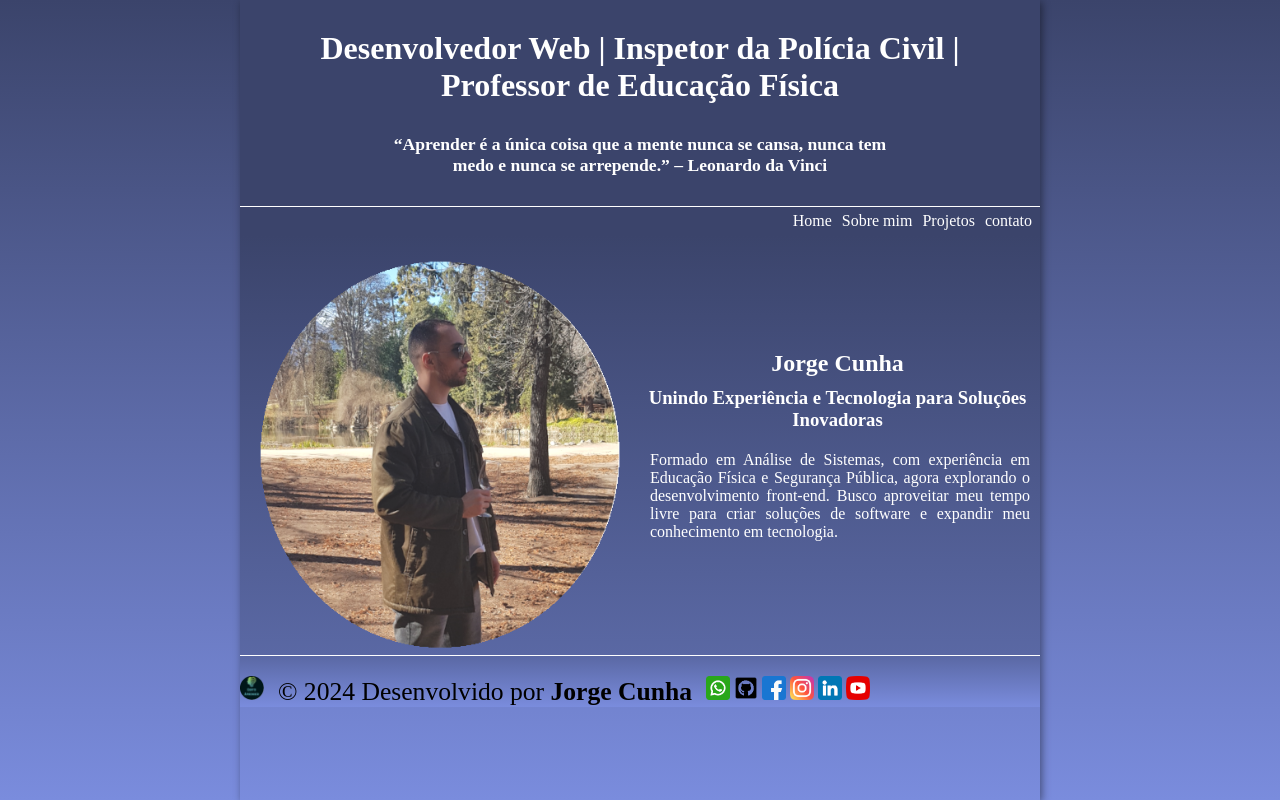
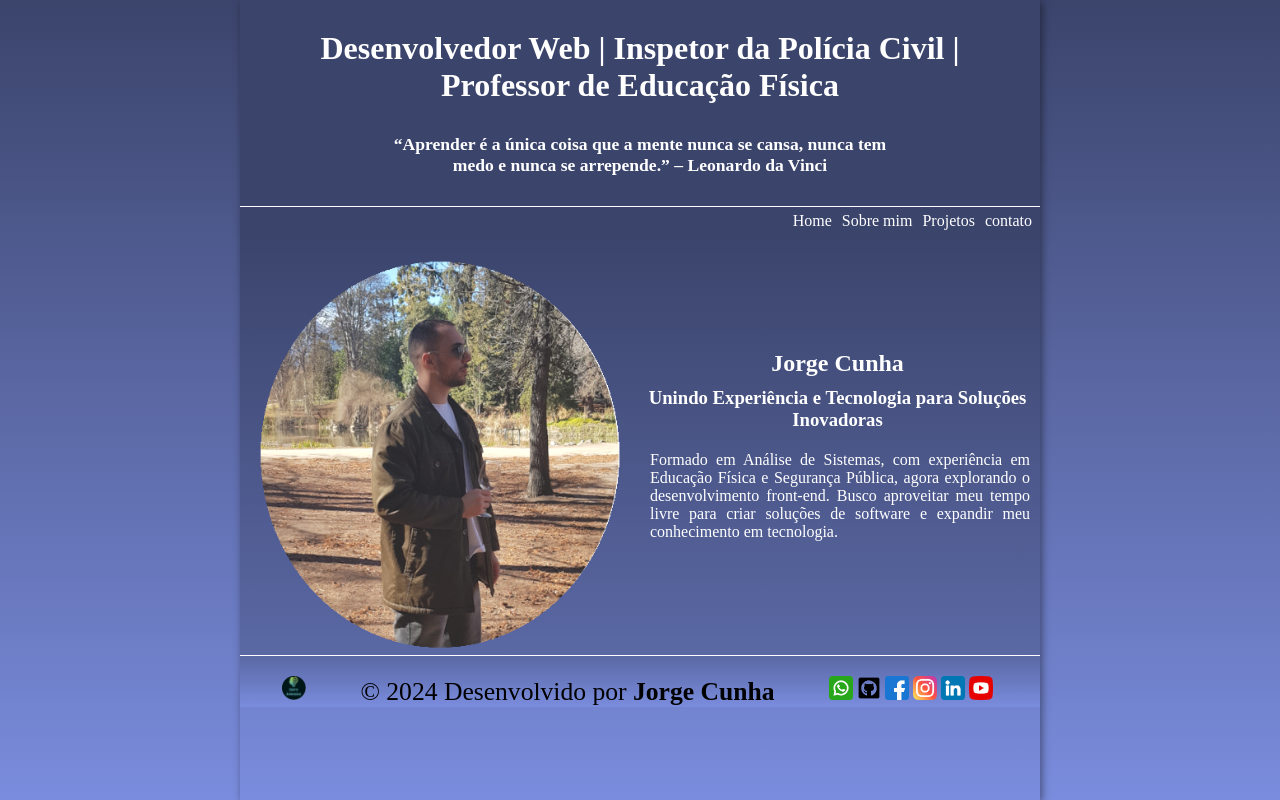
Before and after one commit to JorgeCunhaOliveira/portfolio, a plain HTML site: page index.html in a window 1280 px wide. Drawn offline with Linux system fonts and the light colour scheme.

Commit message:
Update style.css

```diff
--- a/estilo/style.css
+++ b/estilo/style.css
@@ -96,27 +96,29 @@ section > img{
     width: 50%;
 
 }
-
-
 footer{
     background-image: linear-gradient(to bottom, var(--cor03), var(--cor04));
     height: auto;
     padding-top: 20px;
     border-top: 1px solid white;
+    text-align: center;
 }
 footer > p{
     color: black;
     font-size: 2vw;
     display: inline;
-    padding: 0px 10px 0px 10px;
+
 }
 footer > div{
-    display: inline;
+    display: inline ;
+    position: relative;
+    left: 45px;
 }
 .ico{
     width: 3%;
 }
 .logo{
-
+    position: relative;
+    right: 50px;
     width: 3%;
 }
```
